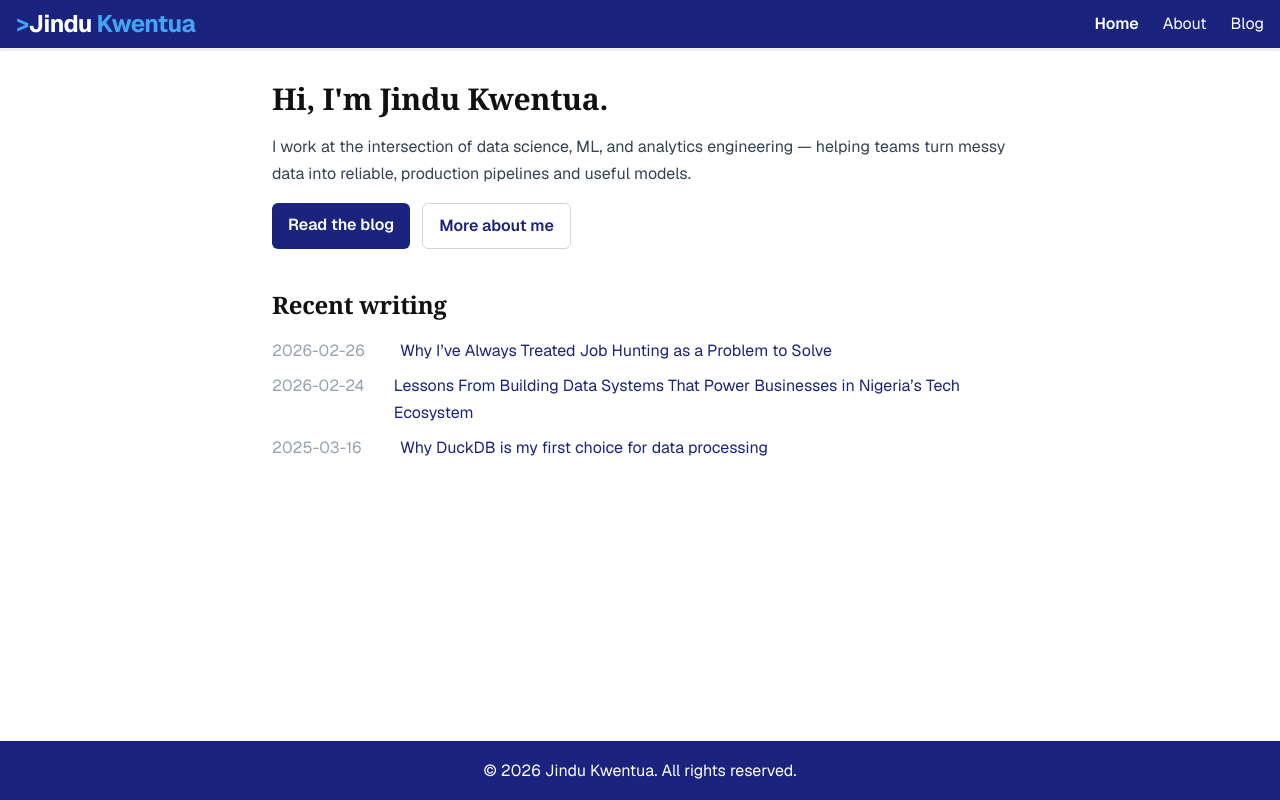
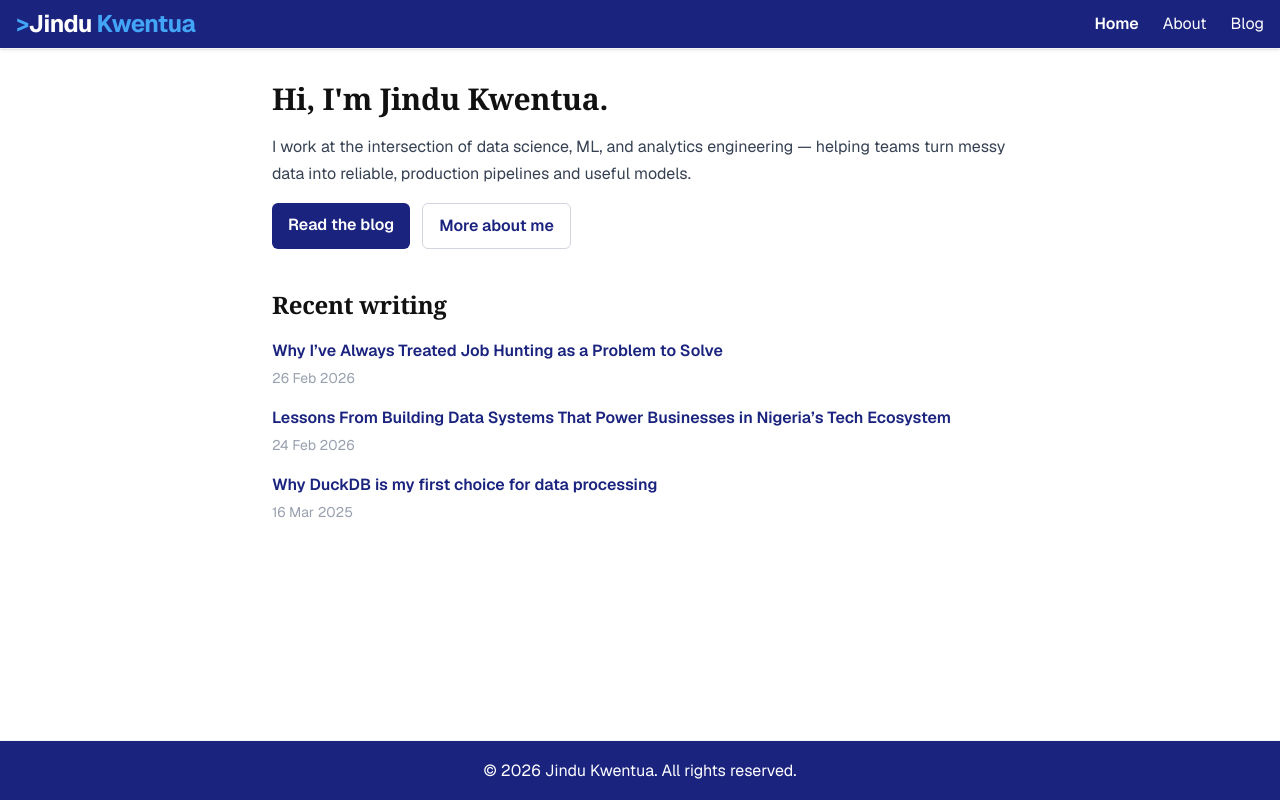
Before and after one commit to jindukwentua/blog, a Next.js app: page / in a window 1280 px wide. Built offline with nearby package versions, Linux system fonts and the light colour scheme.

Commit message:
home page change

```diff
--- a/src/app/page.tsx
+++ b/src/app/page.tsx
@@ -8,6 +8,17 @@ type PostMeta = {
   title: string;
   url: string;
 };
+
+function formatDate(date: string): string {
+  if (!date) return "";
+  const parsed = new Date(date);
+  if (Number.isNaN(parsed.getTime())) return date;
+  return parsed.toLocaleDateString("en-GB", {
+    year: "numeric",
+    month: "short",
+    day: "2-digit",
+  });
+}
 
 const postsDirectory = path.join(process.cwd(), "src/app/blog");
 
@@ -79,11 +90,18 @@ export default async function Home() {
           )}
           <ul>
             {recentPosts.map((post) => (
-              <li key={post.url} className="mb-2 flex gap-4">
-                <span className="text-gray-400 w-28 inline-block">{post.date}</span>
-                <a href={post.url} className="text-[#1a237e] hover:underline">
+              <li key={post.url} className="mb-4">
+                <a
+                  href={post.url}
+                  className="text-[#1a237e] hover:underline text-base font-semibold"
+                >
                   {post.title}
                 </a>
+                {post.date && (
+                  <div className="text-gray-400 text-sm mt-1">
+                    {formatDate(post.date)}
+                  </div>
+                )}
               </li>
             ))}
           </ul>
```
